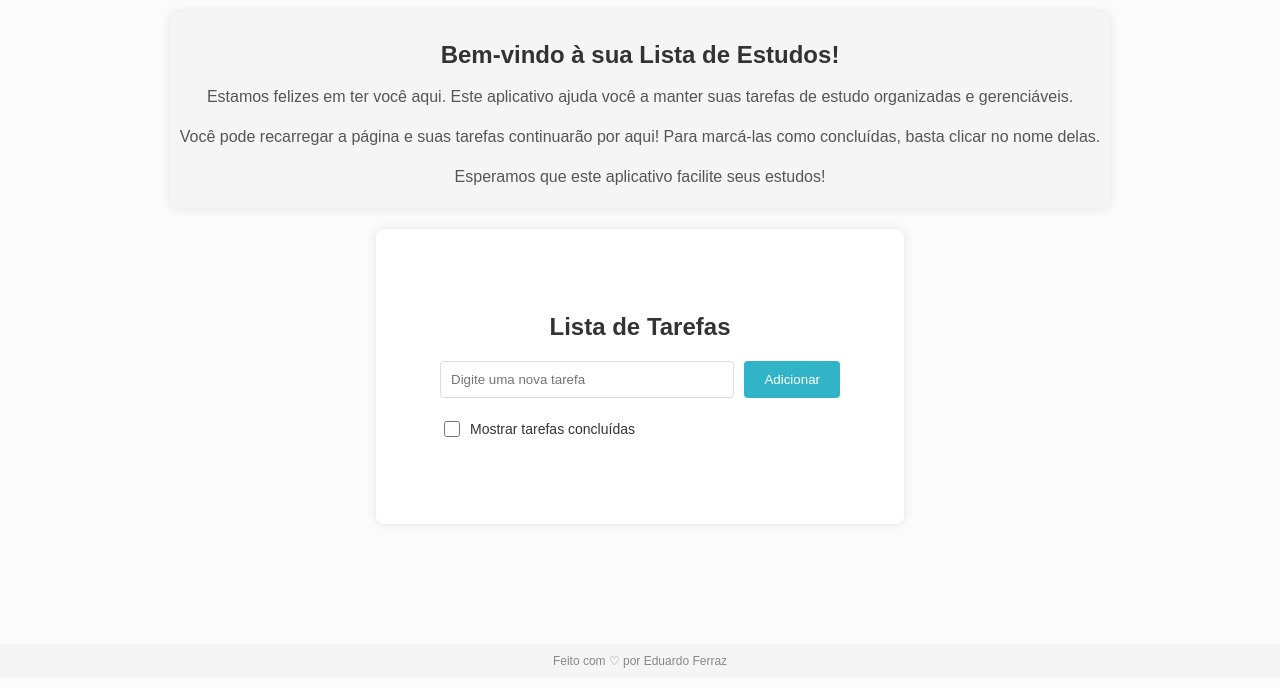
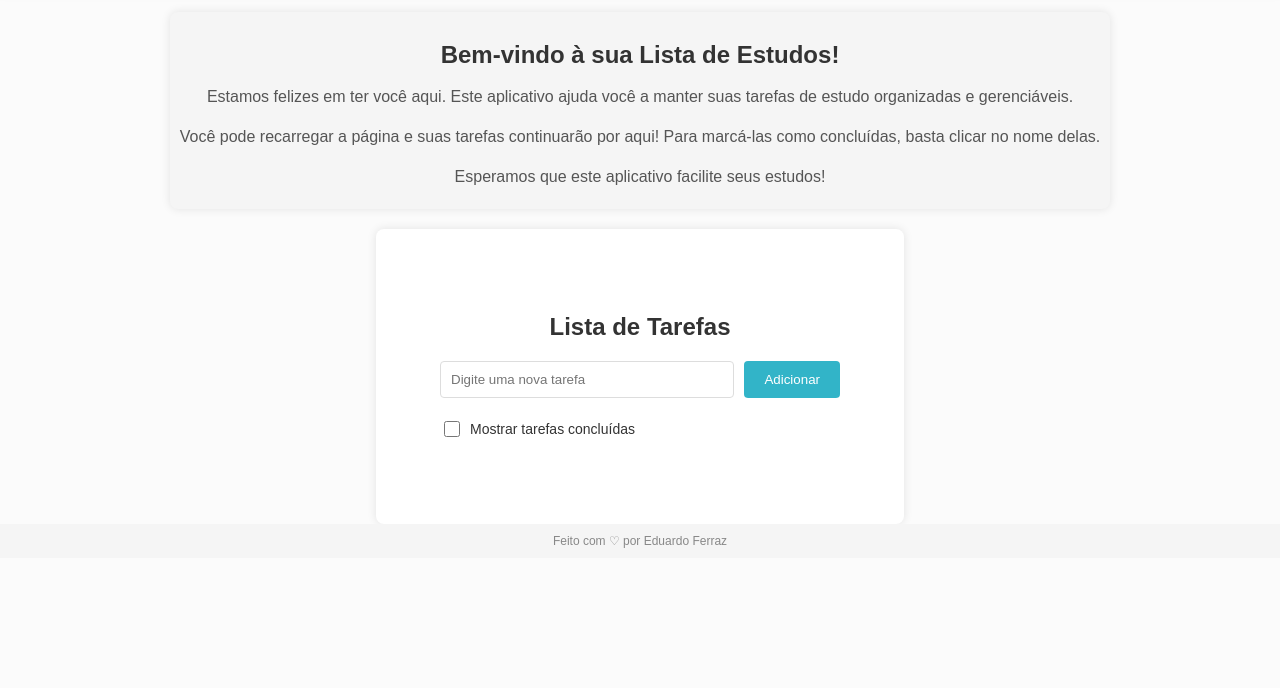
Before and after one commit to Eduardo-Ferraz/Gama_ListaDeEstudos, a website: page index.html in a window 1280 px wide. Shown: the part 112-800 px from the top of the page. Drawn offline with Linux system fonts and the light colour scheme.

Commit message:
fix footer style

```diff
--- a/styles.css
+++ b/styles.css
@@ -177,8 +177,6 @@ body {
 }
 
 .footer {
-    position: fixed;
-    bottom: 10px;
     text-align: center;
     width: 100%;
     font-size: 12px;
```
